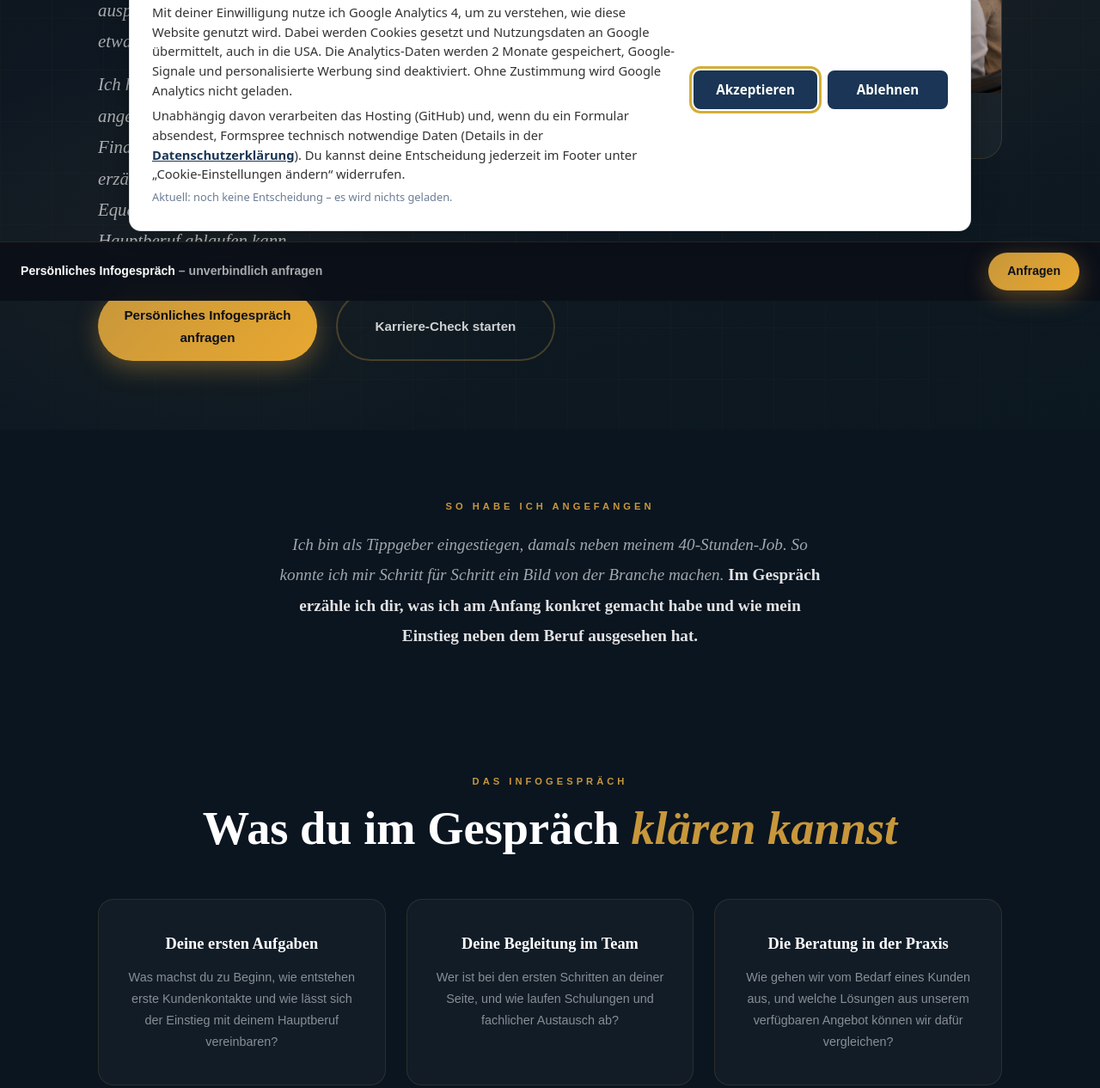
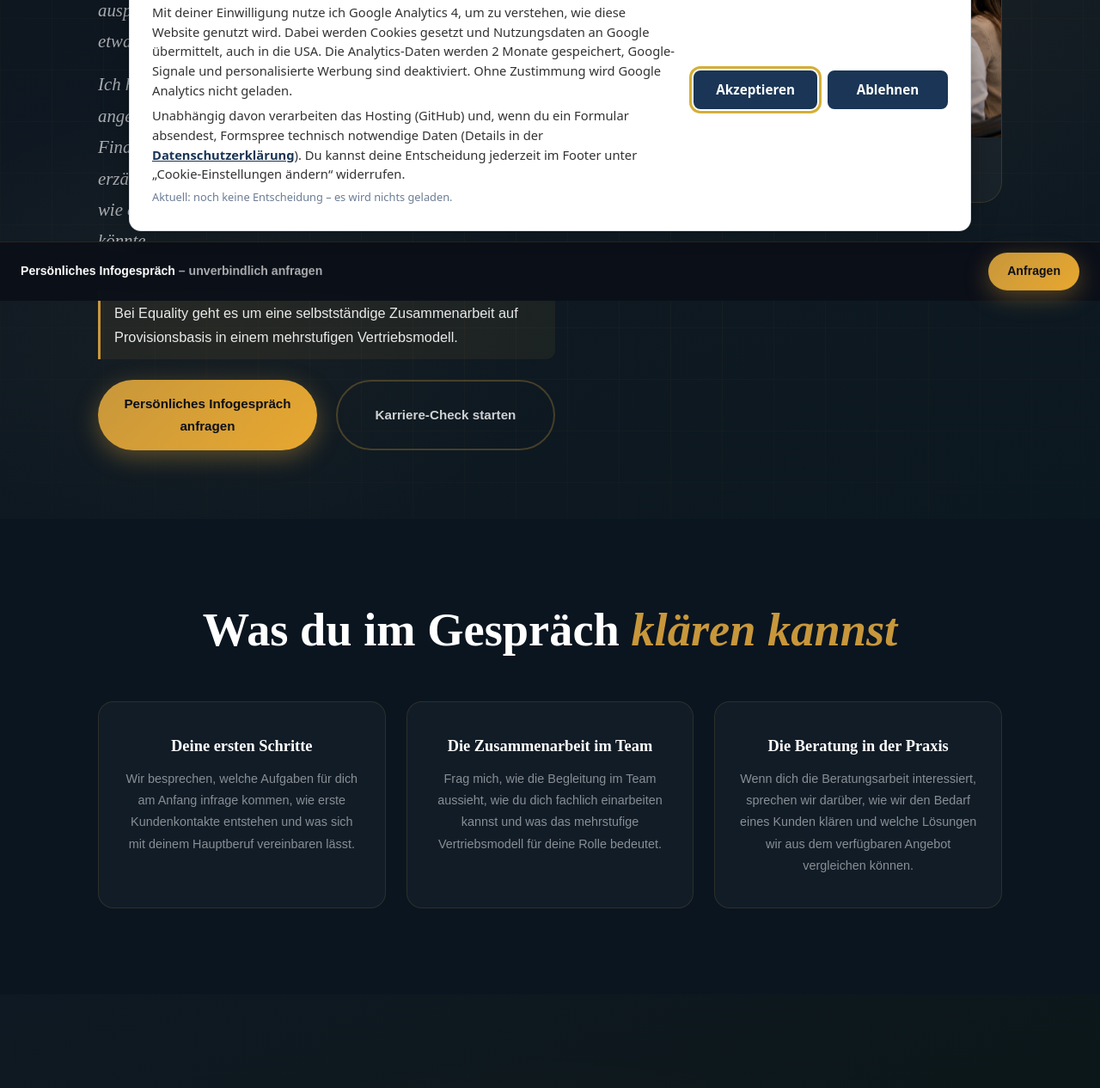
Before and after one commit to mariofriedl-cell/friedl-finanzberater, a plain HTML site: page karriere-check.html in a window 1280 px wide. Shown: the part 519-1785 px from the top of the page at 86% size. Drawn offline with Linux system fonts and the light colour scheme; files that its build step writes are made by us from their sources; a web font is replaced by a local one.

Commit message:
Update karriere-check.html

```diff
--- a/karriere-check.html
+++ b/karriere-check.html
@@ -802,6 +802,9 @@ a:focus-visible,button:focus-visible,input:focus-visible,textarea:focus-visible,
 /* Footer nicht von der fixen Leiste verdecken */
 footer{padding-bottom:calc(110px + env(safe-area-inset-bottom,0px))}
 @media(max-width:768px){footer{padding-bottom:calc(190px + env(safe-area-inset-bottom,0px))}}
+
+.hero-model{font-size:1.02rem;line-height:1.7;color:rgba(255,255,255,.9);border-left:3px solid var(--gold);background:rgba(200,151,59,.08);border-radius:0 10px 10px 0;padding:12px 16px;margin:6px 0 24px;max-width:560px;animation:fadeUp .9s .35s ease both}
+@media(max-width:640px){.hero-model{font-size:1rem;padding:12px 14px;margin-bottom:20px}}
 </style>
 </head>
 <body>
@@ -841,7 +844,8 @@ footer{padding-bottom:calc(110px + env(safe-area-inset-bottom,0px))}
       <div class="hero-badge">Für Berufstätige aus Graz und der Steiermark</div>
       <h1>Du willst beruflich etwas verändern?<em>Finde heraus, ob Finanzberatung zu dir passt.</em></h1>
       <p class="hero-sub hero-sub-1">Willst du mal raus aus der Routine und beruflich etwas Neues ausprobieren? Oder würdest du dir neben deinem Job gern etwas dazuverdienen?</p>
-      <p class="hero-sub">Ich habe selbst neben meinem 40-Stunden-Job als Tippgeber angefangen. Heute bin ich seit vier Jahren in der Finanzbranche selbstständig. Im persönlichen Infogespräch erzähle ich dir, wie die selbstständige Zusammenarbeit im Equality-Netzwerk aussieht und wie ein Einstieg neben deinem Hauptberuf ablaufen kann.</p>
+      <p class="hero-sub">Ich habe selbst neben meinem 40-Stunden-Job als Tippgeber angefangen. Heute bin ich seit vier Jahren in der Finanzbranche selbstständig. Im persönlichen Infogespräch erzähle ich dir von meinem Einstieg. Gemeinsam schauen wir, wie ein erster Schritt neben deinem Hauptberuf aussehen könnte.</p>
+      <p class="hero-model">Bei Equality geht es um eine selbstständige Zusammenarbeit auf Provisionsbasis in einem mehrstufigen Vertriebsmodell.</p>
       <div class="hero-paths">
         <a href="#anfrage" class="btn-gold" data-open-form="infogespraech">Persönliches Infogespräch anfragen</a>
         <a href="#karriere-check" class="btn-outline">Karriere-Check starten</a>
@@ -857,33 +861,24 @@ footer{padding-bottom:calc(110px + env(safe-area-inset-bottom,0px))}
   </div>
 </section>
 
-<!-- ══ SO HABE ICH ANGEFANGEN ══ -->
-<section class="story-bridge">
-  <div class="sb-inner anim">
-    <span class="eyebrow">So habe ich angefangen</span>
-    <p>Ich bin als Tippgeber eingestiegen, damals neben meinem 40-Stunden-Job. So konnte ich mir Schritt für Schritt ein Bild von der Branche machen. <strong>Im Gespräch erzähle ich dir, was ich am Anfang konkret gemacht habe und wie mein Einstieg neben dem Beruf ausgesehen hat.</strong></p>
-  </div>
-</section>
-
 <!-- ══ WAS DU IM GESPRÄCH KLÄREN KANNST ══ -->
 <section class="partner-section" id="partner">
   <div class="wrap">
     <div class="section-head anim" style="text-align:center;margin-bottom:0">
-      <span class="eyebrow">Das Infogespräch</span>
       <h2 style="color:var(--white)">Was du im Gespräch <em class="gold">klären kannst</em></h2>
     </div>
     <div class="partner-grid">
       <div class="pg-card anim">
-        <div class="pg-title">Deine ersten Aufgaben</div>
-        <div class="pg-text">Was machst du zu Beginn, wie entstehen erste Kundenkontakte und wie lässt sich der Einstieg mit deinem Hauptberuf vereinbaren?</div>
+        <div class="pg-title">Deine ersten Schritte</div>
+        <div class="pg-text">Wir besprechen, welche Aufgaben für dich am Anfang infrage kommen, wie erste Kundenkontakte entstehen und was sich mit deinem Hauptberuf vereinbaren lässt.</div>
       </div>
       <div class="pg-card anim d1">
-        <div class="pg-title">Deine Begleitung im Team</div>
-        <div class="pg-text">Wer ist bei den ersten Schritten an deiner Seite, und wie laufen Schulungen und fachlicher Austausch ab?</div>
+        <div class="pg-title">Die Zusammenarbeit im Team</div>
+        <div class="pg-text">Frag mich, wie die Begleitung im Team aussieht, wie du dich fachlich einarbeiten kannst und was das mehrstufige Vertriebsmodell für deine Rolle bedeutet.</div>
       </div>
       <div class="pg-card anim d2">
         <div class="pg-title">Die Beratung in der Praxis</div>
-        <div class="pg-text">Wie gehen wir vom Bedarf eines Kunden aus, und welche Lösungen aus unserem verfügbaren Angebot können wir dafür vergleichen?</div>
+        <div class="pg-text">Wenn dich die Beratungsarbeit interessiert, sprechen wir darüber, wie wir den Bedarf eines Kunden klären und welche Lösungen wir aus dem verfügbaren Angebot vergleichen können.</div>
       </div>
     </div>
   </div>
@@ -906,7 +901,7 @@ footer{padding-bottom:calc(110px + env(safe-area-inset-bottom,0px))}
   <div class="wrap">
     <div class="quiz-wrap anim d1" id="checkBox">
       <h2>Passt Finanzberatung<br><em class="gold">zu dir?</em></h2>
-      <p class="quiz-sub">Fünf kurze Fragen helfen dir herauszufinden, was dich beruflich reizt und was du über einen möglichen Einstieg wissen möchtest.</p>
+      <p class="quiz-sub">Fünf Fragen helfen dir herauszufinden, was du beruflich suchst und was du vor einem Einstieg klären möchtest.</p>
       <p class="check-note">Der Check braucht keine Kontaktdaten und läuft in deinem Browser. Deine Antworten werden nur gesendet, wenn du es später beim Absenden einer Anfrage ausdrücklich auswählst.</p>
 
       <div id="checkArea">
@@ -979,8 +974,8 @@ footer{padding-bottom:calc(110px + env(safe-area-inset-bottom,0px))}
       <!-- Nach dem Check: zwei Optionen, noch ohne Kontaktdaten -->
       <div class="next-steps" id="nextSteps" hidden>
         <div class="opt-card single">
-          <h3 id="nsTitle" tabindex="-1">Dein nächster Schritt</h3>
-          <p>Du hast dir Gedanken gemacht, was du beruflich verändern möchtest. Im persönlichen Infogespräch besprechen wir, was dich an der Finanzberatung interessiert und welche Fragen du zu einem Einstieg neben deinem Hauptberuf hast.</p>
+          <h3 id="nsTitle" tabindex="-1">Möchtest du mehr über den Einstieg erfahren?</h3>
+          <p>Bring die Frage mit, die dich am meisten beschäftigt. Im persönlichen Infogespräch schauen wir gemeinsam, ob die Tätigkeit zu dir passt und wie ein erster Schritt neben deinem Hauptberuf aussehen könnte.</p>
           <a href="#anfrage" class="btn-gold" data-open-form="infogespraech" data-from-check="1">Persönliches Infogespräch anfragen</a>
         </div>
         <button type="button" class="ns-link" id="nsBack">Antworten ansehen oder ändern</button>
```
